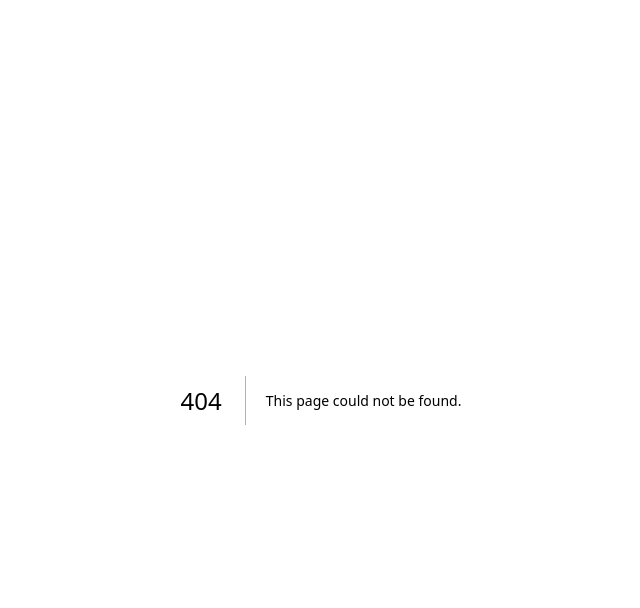
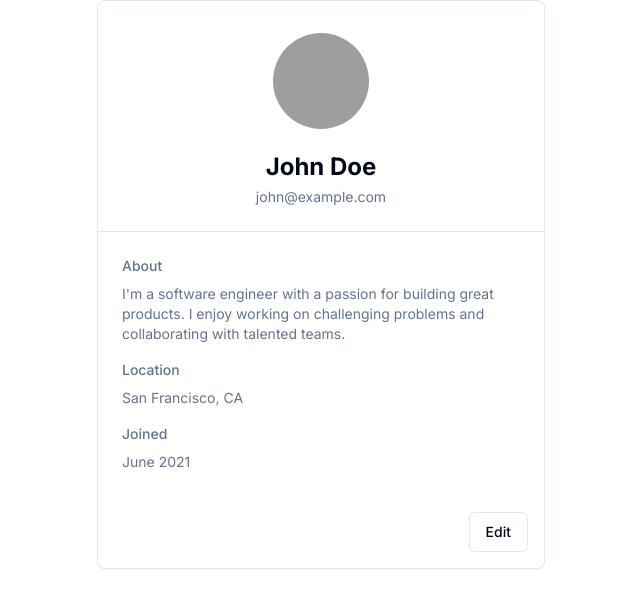
Before and after one commit to RyanSikandar/taqseem-frontend, a Next.js app: page /profile in a window 1280 px wide. Before the commit this address had no page. Shown: the top 608 px of the page, without its empty margins (319-959 px from the left). Built offline with nearby package versions, Linux system fonts and the light colour scheme; grey boxes are pictures that could not be loaded.

Commit message:
separator

```diff
--- /dev/null
+++ b/app/profile/page.tsx
@@ -0,0 +1,111 @@
+/**
+ * v0 by Vercel.
+ * @see https://v0.dev/t/A531zHzRIU2
+ * Documentation: https://v0.dev/docs#integrating-generated-code-into-your-nextjs-app
+ */
+"use client"
+
+import { useState } from "react"
+import { Card, CardHeader, CardContent, CardFooter } from "@/components/ui/card"
+import { Avatar, AvatarImage, AvatarFallback } from "@/components/ui/avatar"
+import { Textarea } from "@/components/ui/textarea"
+import { Separator } from "@/components/ui/separator"
+import { Button } from "@/components/ui/button"
+
+export default function Component() {
+  const [editMode, setEditMode] = useState(false)
+  const [formData, setFormData] = useState({
+    name: "John Doe",
+    email: "john@example.com",
+    about:
+      "I'm a software engineer with a passion for building great products. I enjoy working on challenging problems and collaborating with talented teams.",
+    location: "San Francisco, CA",
+    joined: "June 2021",
+  })
+  const handleEdit = () => {
+    setEditMode(true)
+  }
+  const handleSave = () => {
+    setEditMode(false)
+  }
+  return (
+    <Card className="w-full max-w-md mx-auto">
+      <CardHeader className="flex flex-col items-center gap-4 pt-8 pb-6">
+        <Avatar className="h-24 w-24">
+          <AvatarImage src="/placeholder-user.jpg" alt="@shadcn" />
+          <AvatarFallback>JD</AvatarFallback>
+        </Avatar>
+        <div className="grid gap-1 text-center">
+          {editMode ? (
+            <Textarea
+              className="text-2xl font-bold"
+              value={formData.name}
+              onChange={(e) => setFormData({ ...formData, name: e.target.value })}
+            />
+          ) : (
+            <div className="text-2xl font-bold">{formData.name}</div>
+          )}
+          {editMode ? (
+            <Textarea
+              className="text-sm text-muted-foreground"
+              value={formData.email}
+              onChange={(e) => setFormData({ ...formData, email: e.target.value })}
+            />
+          ) : (
+            <div className="text-sm text-muted-foreground">{formData.email}</div>
+          )}
+        </div>
+      </CardHeader>
+      <Separator />
+      <CardContent className="grid gap-4 p-6">
+        <div className="grid gap-2">
+          <div className="text-sm font-medium text-muted-foreground">About</div>
+          {editMode ? (
+            <Textarea
+              className="text-sm text-muted-foreground"
+              value={formData.about}
+              onChange={(e) => setFormData({ ...formData, about: e.target.value })}
+            />
+          ) : (
+            <div className="text-sm text-muted-foreground">{formData.about}</div>
+          )}
+        </div>
+        <div className="grid gap-2">
+          <div className="text-sm font-medium text-muted-foreground">Location</div>
+          {editMode ? (
+            <Textarea
+              className="text-sm text-muted-foreground"
+              value={formData.location}
+              onChange={(e) => setFormData({ ...formData, location: e.target.value })}
+            />
+          ) : (
+            <div className="text-sm text-muted-foreground">{formData.location}</div>
+          )}
+        </div>
+        <div className="grid gap-2">
+          <div className="text-sm font-medium text-muted-foreground">Joined</div>
+          {editMode ? (
+            <Textarea
+              className="text-sm text-muted-foreground"
+              value={formData.joined}
+              onChange={(e) => setFormData({ ...formData, joined: e.target.value })}
+            />
+          ) : (
+            <div className="text-sm text-muted-foreground">{formData.joined}</div>
+          )}
+        </div>
+      </CardContent>
+      <CardFooter className="flex justify-end p-4">
+        {editMode ? (
+          <Button variant="outline" onClick={handleSave}>
+            Save
+          </Button>
+        ) : (
+          <Button variant="outline" onClick={handleEdit}>
+            Edit
+          </Button>
+        )}
+      </CardFooter>
+    </Card>
+  )
+}
--- /dev/null
+++ b/components/ui/separator.tsx
@@ -0,0 +1,31 @@
+"use client"
+
+import * as React from "react"
+import * as SeparatorPrimitive from "@radix-ui/react-separator"
+
+import { cn } from "@/lib/utils"
+
+const Separator = React.forwardRef<
+  React.ElementRef<typeof SeparatorPrimitive.Root>,
+  React.ComponentPropsWithoutRef<typeof SeparatorPrimitive.Root>
+>(
+  (
+    { className, orientation = "horizontal", decorative = true, ...props },
+    ref
+  ) => (
+    <SeparatorPrimitive.Root
+      ref={ref}
+      decorative={decorative}
+      orientation={orientation}
+      className={cn(
+        "shrink-0 bg-border",
+        orientation === "horizontal" ? "h-[1px] w-full" : "h-full w-[1px]",
+        className
+      )}
+      {...props}
+    />
+  )
+)
+Separator.displayName = SeparatorPrimitive.Root.displayName
+
+export { Separator }
--- a/package.json
+++ b/package.json
@@ -21,6 +21,7 @@
     "@radix-ui/react-label": "^2.0.2",
     "@radix-ui/react-progress": "^1.1.1",
     "@radix-ui/react-select": "^2.1.4",
+    "@radix-ui/react-separator": "^1.1.1",
     "@radix-ui/react-slot": "^1.1.1",
     "@radix-ui/react-toast": "^1.2.5",
     "animejs": "^3.2.2",
```
Also changed, not shown: 1 other file (tests, documents, lock files or other folders).
